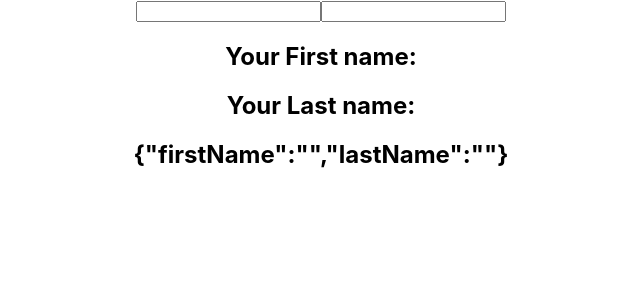
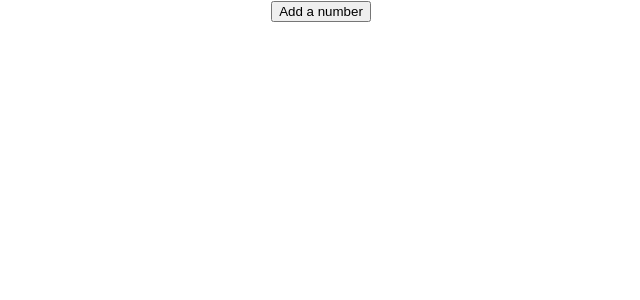
Before and after one commit to chakshu17/React-hooks-and-Http, a React (Create React App) app: page / in a window 1280 px wide. Shown: the top 300 px of the page, without its empty margins (319-959 px from the left). Built offline with nearby package versions, Linux system fonts and the light colour scheme.

Commit message:
useState with Array

```diff
--- a/src/App.js
+++ b/src/App.js
@@ -1,20 +1,31 @@
 import React from 'react';
 import './App.css';
-import HookCounterThree from './Hooks/useState/HookCounterThree';
+import HookCounterFour from './Hooks/useState/HookCounterFour';
 
 function App() {
   return (
     <div className="App">
-      <HookCounterThree/>
+     <HookCounterFour/>
     </div>
   );
 }
 
 export default App;
+//useState with array:       <HookCounterFour/>
+
+
+// <HookCounterThree/>
+// useState with object: ...name, like this,Spread operator,
+// this means that all the object , data is passed but only one is edited which is mentioned after it.
+// acc to condition
+
 //UseState
 //  <HookCounterTwo/>
+
 // when you have to update the value regarding the previous state , always
 // use function like HookCOunterTwo: increment 5
+
+
 
 //  Use hooks at top level:don't use it in loops, nested funtions or condirtions
 //  Onlycall hooks from react Function
--- /dev/null
+++ b/src/Hooks/useState/HookCounterFour.js
@@ -0,0 +1,25 @@
+import React, { useState } from 'react'
+
+function HookCounterFour() {
+  const [items,setItems] = useState([])
+  const addItem= ()=>{
+    setItems([...items,{
+      id:items.length,
+      value: Math.floor(Math.random() * 10) + 1
+    }])
+  }
+  return (
+    <div>
+      <button onClick={addItem} >Add a number</button>
+      <ul>
+        {
+          items.map( item=>(
+          <li key={item.id} >{item.value}</li>
+          ))
+        }
+      </ul>
+    </div>
+  )
+}
+
+export default HookCounterFour
```
